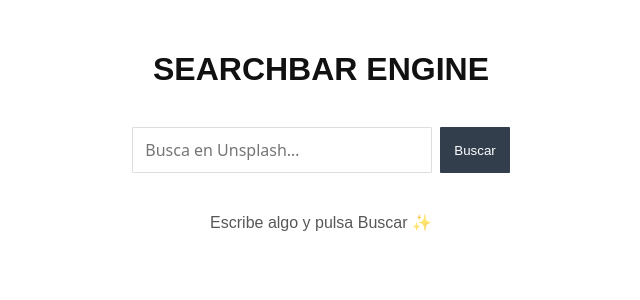
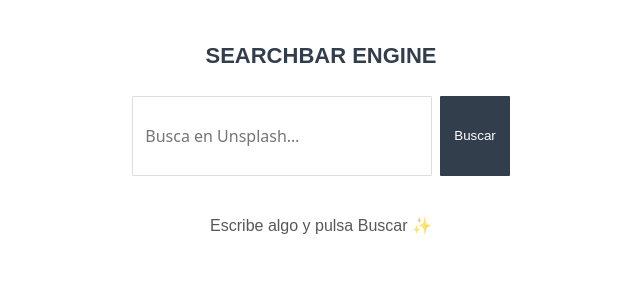
Before and after one commit to Ari-Dsgns/unsplash-searchbar-engine, a React (Vite) app: page / in a window 1280 px wide. Shown: the top 300 px of the page, without its empty margins (319-959 px from the left). Built offline with nearby package versions, Linux system fonts and the light colour scheme.

Commit message:
changes+

```diff
--- a/src/styles.css
+++ b/src/styles.css
@@ -28,10 +28,11 @@
 h1 {
   font-family: "N27", sans-serif;
   font-weight: bold;
-  font-size: 32px;
+  font-size: 22px;
   line-height: 1.5;
   text-align: center;
-  margin-bottom: 18px;
+  margin-bottom: 8px;
+  color: #333E4D;
 }
 
 
@@ -48,6 +49,7 @@
   font-size: 16px;
   line-height: 1.5;
   width: min(300px, 90vw);
+  height: 80px;
   padding: 10px 12px;
   border: 1px solid #ddd;
   border-radius: 1px;
```
